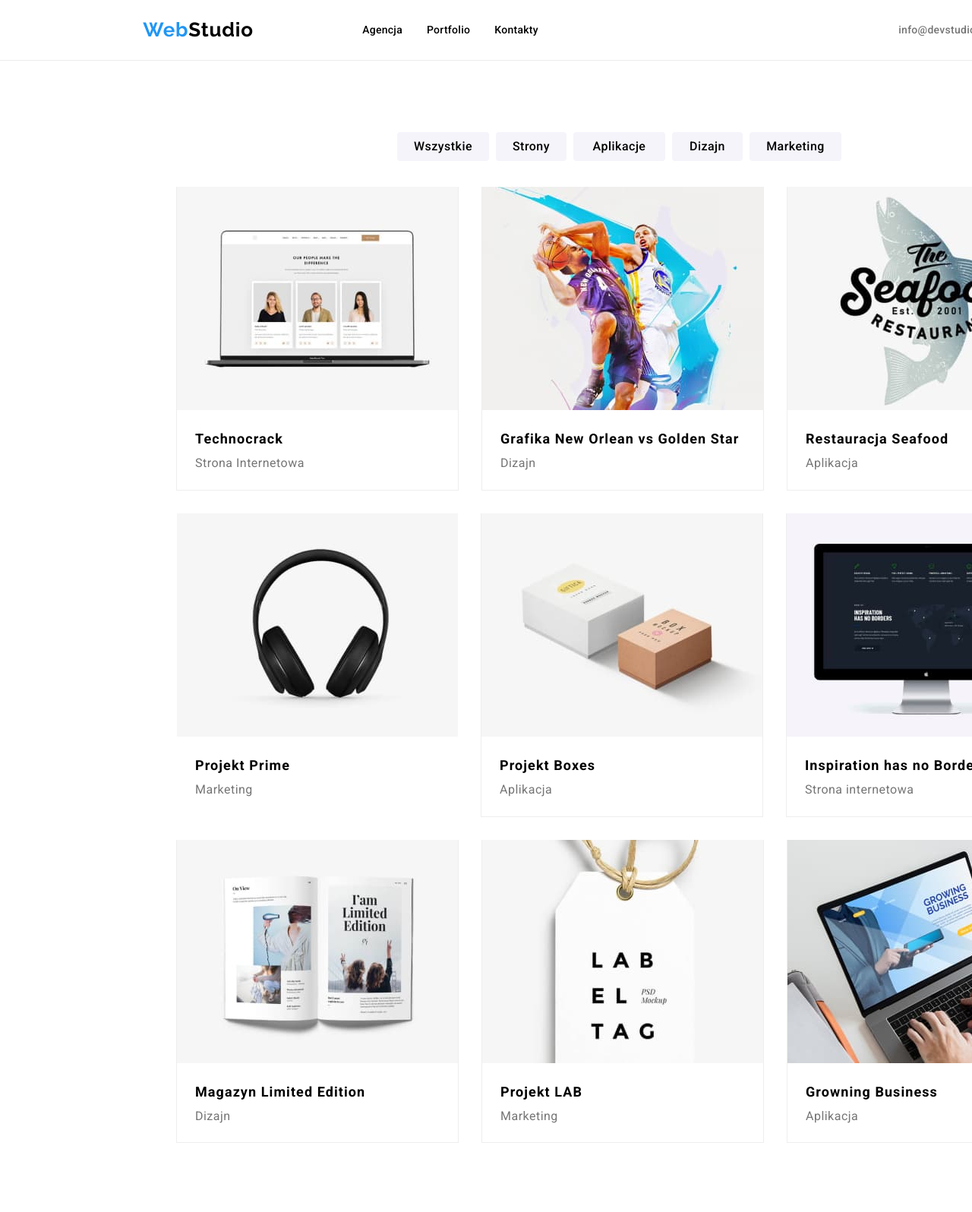
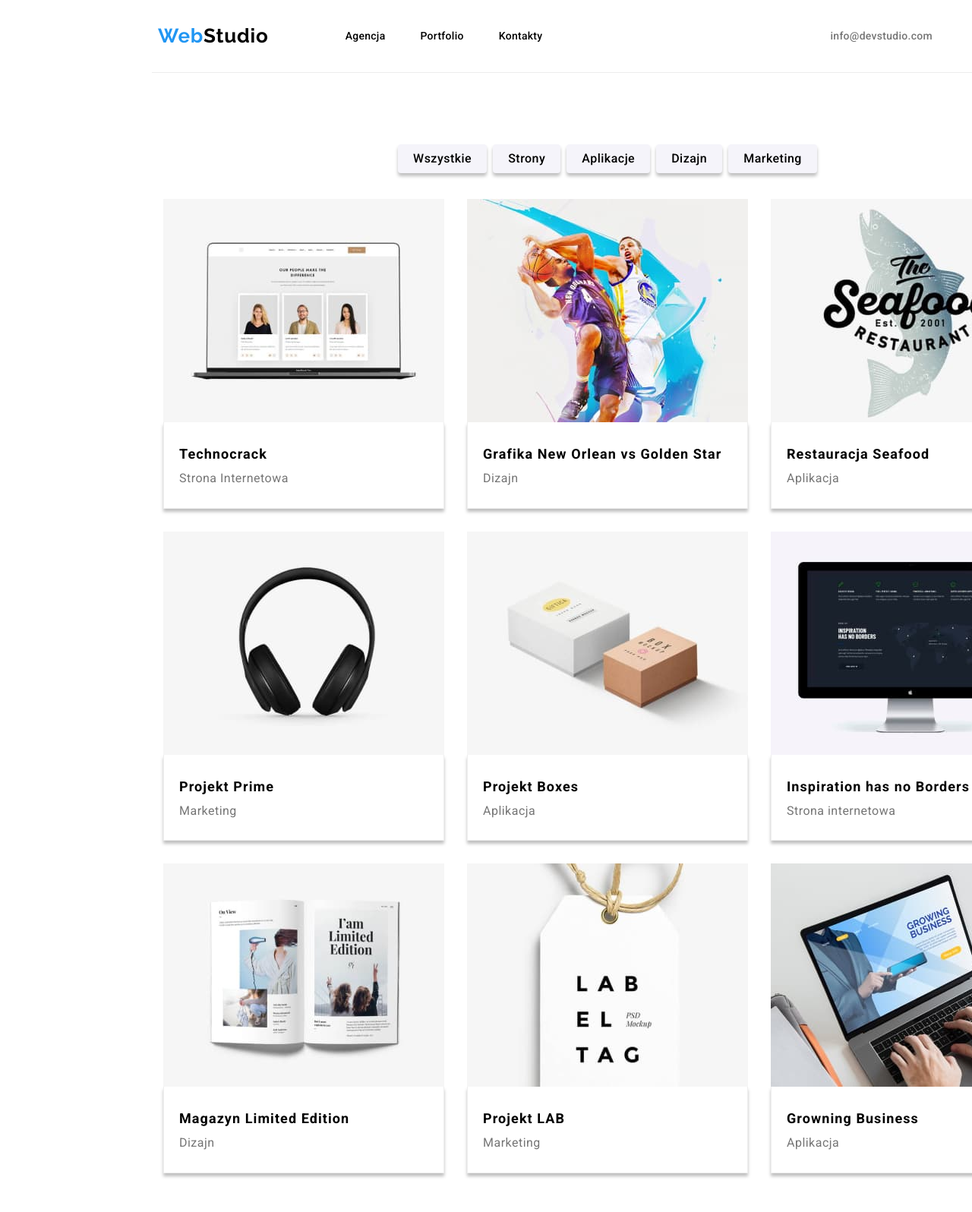
Before and after one commit to RafalCeglinsk/goit-markup-hw-03, a plain HTML site: page portfolio.html in a window 1280 px wide. Shown: the top 1596 px of the page at 76% size. Drawn offline with nearby package versions, Linux system fonts and the light colour scheme.

Commit message:
update of hw2

```diff
--- a/css/style.css
+++ b/css/style.css
@@ -1,9 +1,9 @@
 * {
 	margin: 0;
+	padding: 0;
 }
 .container {
 	width: 1200px;
-	width: 100%;
 	margin: 0 auto;
 	padding: 0 15px;
 }
@@ -15,7 +15,6 @@ body {
 }
 img {
 	display: block;
-	vertical-align: center;
 }
 :root {
 	--text-color-blue: rgba(33, 150, 243, 1);
@@ -33,6 +32,7 @@ img {
 	--effective-background-grey: rgba(47, 48, 58, 1);
 	--ourteam-background-grey: rgba(245, 244, 250, 100%);
 	--project-border-white: rgba(238, 238, 238, 1);
+	--box-shadow: rgba(0, 0, 0, 0.25);
 }
 a {
 	text-decoration: none;
@@ -53,7 +53,7 @@ a {
 	text-decoration: none;
 	letter-spacing: 0.03em;
 	display: block;
-	margin-left: 70px;
+	padding-right: 93px;
 }
 .menu-logo:hover {
 	color: var(--hover-color-blue);
@@ -73,7 +73,7 @@ a {
 	font-size: 14px;
 	line-height: 1.14;
 	letter-spacing: 0.02em;
-	margin-right: 32px;
+	margin-right: 46px;
 }
 .nav-item-portfolio:hover {
 	color: var(--hover-color-blue);
@@ -87,7 +87,7 @@ a {
 	font-size: 14px;
 	line-height: 1.14;
 	letter-spacing: 0.02em;
-	margin-right: 32px;
+	padding-right: 46px;
 }
 .nav-item-kontakty:hover {
 	color: var(--hover-color-blue);
@@ -101,9 +101,11 @@ a {
 	font-size: 14px;
 	line-height: 1.14;
 	letter-spacing: 0.02em;
+	margin-right: 371px;
 }
 .nav-item-flex {
 	display: flex;
+	flex-direction: row;
 	justify-content: center;
 }
 .email:hover {
@@ -118,8 +120,7 @@ a {
 	line-height: 1.14;
 	color: var(--text-color-grey);
 	letter-spacing: 0.02em;
-	padding-right: 50px;
-	margin-left: 371px;
+	margin-right: 50px;
 }
 .phonenumber:hover {
 	color: var(--hover-color-blue);
@@ -137,7 +138,6 @@ a {
 }
 ul {
 	list-style-type: none;
-	display: inline-flex;
 }
 .order {
 	width: 200px;
@@ -162,32 +162,23 @@ ul {
 }
 .text {
 	color: var(--text-color-grey);
-	font-weight: 400;
 	font-size: 14px;
 	line-height: 1.7;
 	letter-spacing: 0.03em;
 }
-.filterodd:hover {
+.filter-button:hover {
 	background-color: var(--hover-color-blue);
 	color: var(--text-color-white);
 	cursor: pointer;
+	box-shadow: 0px 4px 4px 0px var(--box-shadow);
 }
-.filtereven:hover {
-	background-color: var(--hover-color-blue);
+.filter-button:focus {
+	background-color: var(--focus-color-blue);
 	color: var(--text-color-white);
-	cursor: pointer;
+	box-shadow: 0px 4px 4px 0px var(--box-shadow);
 }
-.filterodd:focus {
-	background-color: var(--focus-color-blue);
-	box-shadow: 1px 0px var(--focus-color-blue);
-	color: var(--text-color-white);
-}
-.filtereven:focus {
-	background-color: var(--focus-color-blue);
-	box-shadow: 1px 0px var(--focus-color-blue);
-	color: var(--text-color-white);
-}
-.filterodd {
+
+.filter-button {
 	font-weight: 500;
 	font-size: 16px;
 	line-height: 1.6;
@@ -195,25 +186,9 @@ ul {
 	color: var(--text-color-black);
 	border: 1px;
 	border-radius: 4px;
-	text-align: center;
 	letter-spacing: 0.03em;
-	width: 121px;
-	height: 38px;
-	margin-right: 9px;
-}
-.filtereven {
-	font-weight: 500;
-	font-size: 16px;
-	line-height: 1.6;
-	background-color: var(--background-color-white);
-	color: var(--text-color-black);
-	border: 1px;
-	border-radius: 4px;
-	text-align: center;
-	letter-spacing: 0.03em;
-	width: 93px;
-	height: 38px;
-	margin-right: 9px;
+	padding: 6px 20px;
+	box-shadow: 0px 4px 4px 0px var(--box-shadow);
 }
 .projectname {
 	color: var(--text-color-black);
@@ -221,8 +196,6 @@ ul {
 	font-size: 18px;
 	line-height: 2;
 	letter-spacing: 0.06em;
-	padding-left: 24px;
-	padding-top: 20px;
 }
 .projecttype {
 	color: var(--text-color-grey);
@@ -230,8 +203,6 @@ ul {
 	font-size: 16px;
 	line-height: 1.8;
 	letter-spacing: 0.03em;
-	padding-left: 24px;
-	padding-bottom: 20px;
 }
 
 .effective {
@@ -241,7 +212,10 @@ ul {
 	color: var(--text-color-white);
 	letter-spacing: 0.06em;
 	text-align: center;
-	margin-top: 200px;
+}
+.effective-bg {
+	background-color: var(--background-color-black);
+	padding: 200px;
 }
 .whatwedo {
 	color: var(--text-color-black);
@@ -267,6 +241,11 @@ ul {
 .ourteam:hover {
 	color: var(--text-color-blue);
 }
+.team-mate {
+	box-shadow: 0px 4px 4px var(--box-shadow);
+	border-bottom-right-radius: 4px;
+	border-bottom-left-radius: 4px;
+}
 .name {
 	font-weight: 500;
 	font-size: 16px;
@@ -274,6 +253,8 @@ ul {
 	color: var(--text-color-black);
 	letter-spacing: 0.03em;
 	text-align: center;
+	padding-top: 30px;
+	padding-bottom: 10px;
 }
 .job {
 	font-weight: 400;
@@ -282,6 +263,8 @@ ul {
 	color: var(--text-color-grey);
 	letter-spacing: 0.03em;
 	text-align: center;
+	padding-bottom: 30px;
+	box-shadow: 0px 4px 4px var(--box-shadow);
 }
 figure:hover {
 	border-color: var(--border-color-blue);
@@ -299,15 +282,14 @@ figure:hover {
 	font-size: 26px;
 	line-height: 1.2;
 	text-decoration: none;
+	display: block;
+	padding-bottom: 20px;
+	margin-left: 215px;
+	padding-top: 60px;
 }
 .item-logo-bottom {
-	margin-left: 215px;
 	padding-bottom: 20px;
 }
-footer {
-	background-color: var(--background-color-black);
-}
-
 address {
 	font-style: normal;
 	color: var(--text-color-white);
@@ -324,34 +306,23 @@ address {
 	padding-bottom: 94px;
 }
 .header-flex {
-	width: 1600px;
-	height: 80px;
 	display: flex;
 	flex-direction: row;
 	justify-content: space-evenly;
 	align-items: center;
 	border-bottom: 1px solid var(--border-color-grey);
+	padding: 32px 0px;
 }
 .effective-flex {
-	width: 1600px;
-	height: 600px;
 	display: flex;
 	flex-direction: column;
-	justify-content: center;
 	align-items: center;
-	background-color: var(--effective-background-grey);
-}
-.effective-pad {
-	padding-top: 0px;
-	padding-bottom: 0px;
 }
 .lorem-flex {
 	display: flex;
 	justify-content: center;
 	flex-direction: row;
-	margin-left: 215px;
-	margin-right: 215px;
-	padding-right: 30px;
+	gap: 30px;
 }
 .wwd-pad {
 	padding-top: 0px;
@@ -361,22 +332,28 @@ address {
 	flex-direction: row;
 	justify-content: center;
 	gap: 30px;
-	margin-left: 215px;
-	margin-right: 215px;
 }
 .our-team-box {
 	background-color: var(--ourteam-background-grey);
+	width: 100%;
+	padding-top: 94px;
 }
 .our-team-flex {
 	display: flex;
 	flex-direction: row;
 	justify-content: center;
 	gap: 30px;
+	border-radius: 0px 0px 4px 4px;
 }
-.footer-flex {
+.footer-effect {
+	background-color: var(--background-color-black);
+	width: 100%;
+}
+.address-flex {
 	display: flex;
 	flex-direction: column;
 	padding-left: 215px;
+	padding-bottom: 60px;
 	gap: 9px;
 }
 .filter-flex {
@@ -384,7 +361,7 @@ address {
 	flex-direction: row;
 	justify-content: center;
 	padding-bottom: 34px;
-	row-gap: 9px;
+	gap: 8px;
 }
 .project-set {
 	display: flex;
@@ -393,8 +370,15 @@ address {
 	flex-wrap: wrap;
 	gap: 30px;
 }
-.project {
+.project-border {
+	color: var(--text-color-grey);
+	font-weight: 400;
+	font-size: 16px;
+	line-height: 1.8;
+	letter-spacing: 0.03em;
+	padding: 24px 20px;
 	border-right: 1px solid var(--project-border-white);
 	border-bottom: 1px solid var(--project-border-white);
 	border-left: 1px solid var(--project-border-white);
+	box-shadow: 0px 4px 4px 0px var(--box-shadow);
 }
--- a/portfolio.html
+++ b/portfolio.html
@@ -28,8 +28,8 @@
 					><span class="logo-top">Web</span>Studio</a
 				>
 				<nav>
-					<div class="nav-item-box">
-						<ul class="nav">
+					<div>
+						<ul class="nav nav-item-flex">
 							<li>
 								<a class="nav-item-agencja" href="index.html"
 									>Agencja</a
@@ -65,30 +65,30 @@
 		<main>
 			<!-- Filter-->
 			<section class="sections">
-				<div class="filter-flex">
-					<ul>
+				<div>
+					<ul class="filter-flex">
 						<li>
-							<button type="button" class="filterodd">
+							<button type="button" class="filter-button">
 								Wszystkie
 							</button>
 						</li>
 						<li>
-							<button type="button" class="filtereven">
+							<button type="button" class="filter-button">
 								Strony
 							</button>
 						</li>
 						<li>
-							<button type="button" class="filterodd">
+							<button type="button" class="filter-button">
 								Aplikacje
 							</button>
 						</li>
 						<li>
-							<button type="button" class="filtereven">
+							<button type="button" class="filter-button">
 								Dizajn
 							</button>
 						</li>
 						<li>
-							<button type="button" class="filterodd">
+							<button type="button" class="filter-button">
 								Marketing
 							</button>
 						</li>
@@ -105,7 +105,7 @@
 									height="294"
 									alt="wyswietlanie strony internetowej na laptopie"
 								/>
-								<figcaption>
+								<figcaption class="project-border">
 									<h4 class="projectname">Technocrack</h4>
 									<p class="projecttype">
 										Strona Internetowa
@@ -121,7 +121,7 @@
 									height="294"
 									alt="mecz gwiazd koszykowki"
 								/>
-								<figcaption>
+								<figcaption class="project-border">
 									<h4 class="projectname">
 										Grafika New Orlean vs Golden Star
 									</h4>
@@ -137,7 +137,7 @@
 									height="294"
 									alt="Rekin na tle loga restauracji"
 								/>
-								<figcaption>
+								<figcaption class="project-border">
 									<h4 class="projectname">
 										Restauracja Seafood
 									</h4>
@@ -153,7 +153,7 @@
 									height="294"
 									alt="Czarne bezprzewodowe sluchawki"
 								/>
-								<figcaption>
+								<figcaption class="project-border">
 									<h4 class="projectname">Projekt Prime</h4>
 									<p class="projecttype">Marketing</p>
 								</figcaption>
@@ -167,7 +167,7 @@
 									height="294"
 									alt="Dwa pudelka na bialym tle"
 								/>
-								<figcaption>
+								<figcaption class="project-border">
 									<h4 class="projectname">Projekt Boxes</h4>
 									<p class="projecttype">Aplikacja</p>
 								</figcaption>
@@ -181,7 +181,7 @@
 									height="294"
 									alt="Witryna strony internetowej"
 								/>
-								<figcaption>
+								<figcaption class="project-border">
 									<h4 class="projectname">
 										Inspiration has no Borders
 									</h4>
@@ -199,7 +199,7 @@
 									height="294"
 									alt="strona z magazynu limited edition"
 								/>
-								<figcaption>
+								<figcaption class="project-border">
 									<h4 class="projectname">
 										Magazyn Limited Edition
 									</h4>
@@ -215,7 +215,7 @@
 									height="294"
 									alt="Biala zawieszka z napisem Label Tag"
 								/>
-								<figcaption>
+								<figcaption class="project-border">
 									<h4 class="projectname">Projekt LAB</h4>
 									<p class="projecttype">Marketing</p>
 								</figcaption>
@@ -229,7 +229,7 @@
 									height="294"
 									alt="Uzywanie aplikacji internetowej na laptopie"
 								/>
-								<figcaption>
+								<figcaption class="project-border">
 									<h4 class="projectname">
 										Growning Business
 									</h4>
@@ -243,14 +243,12 @@
 		</main>
 		<!-- Logo Bottom-->
 		<footer>
-			<section class="container sections">
-				<div class="item-logo-bottom">
-					<a class="menu-logo-bottom" href="index.html"
-						><span class="logo-bottom">Web</span>Studio</a
-					>
-				</div>
+			<div class="container footer-effect">
+				<a class="menu-logo-bottom" href="index.html"
+					><span class="logo-bottom">Web</span>Studio</a
+				>
 				<address>
-					<div class="footer-flex">
+					<div class="address-flex">
 						<p>m. Warszawa, Aleje Jerozolimskie 21</p>
 						<a class="contact" href="mailto:info@example.com"
 							>info@example.com</a
@@ -261,7 +259,7 @@
 						>
 					</div>
 				</address>
-			</section>
+			</div>
 		</footer>
 	</body>
 </html>
```
Also changed, not shown: index.html (+16 -16 lines).
